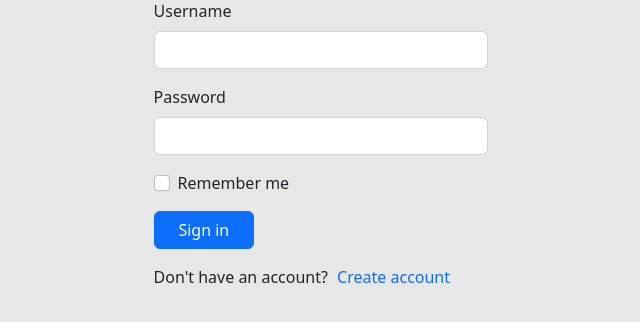
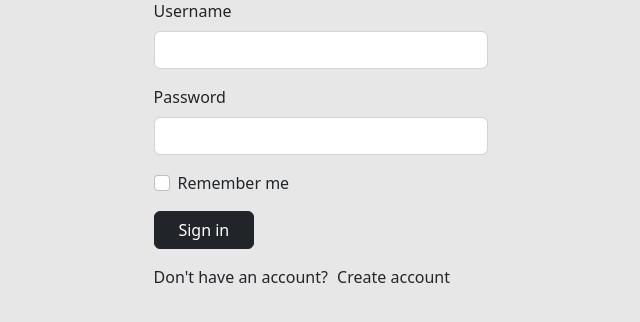
Before and after one commit to piotrzegarek/tic-tac-toe, a Flask app: page /login in a window 1280 px wide. Shown: the part 271-593 px from the top of the page, without its empty margins (319-959 px from the left). Run offline with Flask 3, Linux system fonts and the light colour scheme; parts of the project's set-up code (start-up, migrations or seed data) failed here and were passed over.

Commit message:
login and register css fixes

```diff
--- a/app/auth/static/css/auth.css
+++ b/app/auth/static/css/auth.css
@@ -24,6 +24,10 @@
     text-decoration: none;
     margin-right: 5px;
 }
+.signup-anchor {
+    color: #272727;
+    font-weight: 500;
+}
 
 input:focus,
 input:hover,
--- a/app/auth/templates/login.html
+++ b/app/auth/templates/login.html
@@ -33,7 +33,7 @@
                 <label class="form-check-label" for="remember">Remember me</label>
             </div>
 
-            <button type="submit" class="btn btn-primary login-btn">Sign in</button>
+            <button type="submit" class="btn btn-dark login-btn">Sign in</button>
         </form>
 
         <span class="signup-text">Don't have an account?</span>
--- a/app/auth/templates/signup.html
+++ b/app/auth/templates/signup.html
@@ -32,7 +32,7 @@
                 <input type="password" name="passwordRepeat" class="form-control" id="passwordRepeat">
             </div>
 
-            <button type="submit" class="btn btn-primary signup-btn">Sign Up</button>
+            <button type="submit" class="btn btn-dark signup-btn">Sign Up</button>
         </form>
 
         <span class="signup-text">Already a user? </span>
--- a/app/home/static/css/home.css
+++ b/app/home/static/css/home.css
@@ -5,12 +5,13 @@
     position: relative;
     display: inline-flex;
     vertical-align: middle;
+    margin-top: 15%;
 }
 
 .btn-container .btn {
     position: relative;
     flex: 1 1 auto;
-    width: 50%;
-    margin: 0.5rem;
+    width: 30%;
+    margin: 0.7rem;
     font-size: 1.5rem;
 }
```
Also changed, not shown: app/home/templates/home.html (+4 -4 lines).
